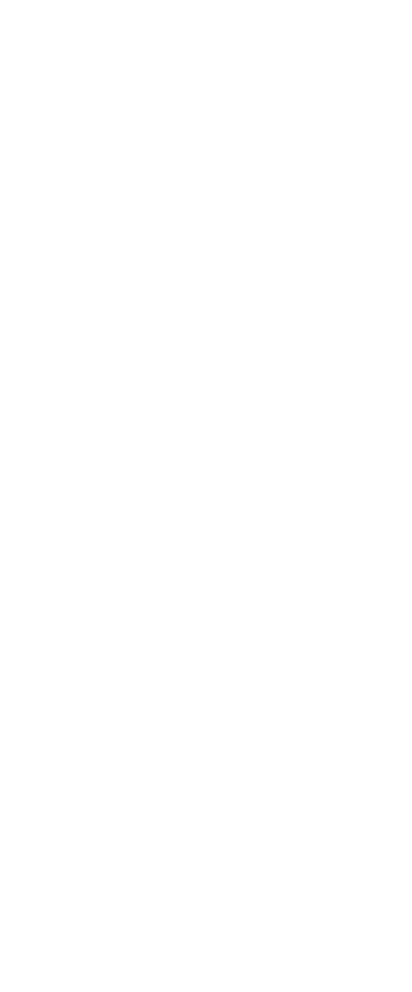
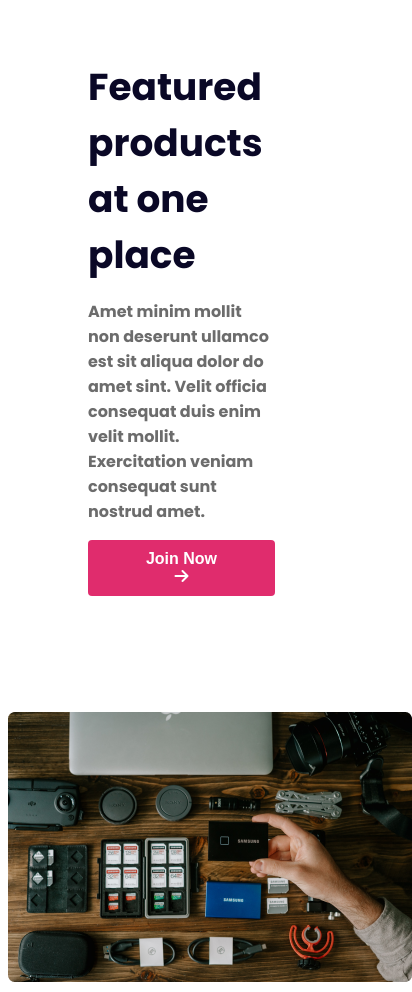
Before and after one commit to asmaulhosna1/responsive-hw, a plain HTML site: page index.html in a window 390 px wide. Shown: the whole page, 412 px wide, since content can reach past the window. Before the commit the page ends 844 px from the top, so only its background shows below. Drawn offline with Linux system fonts and the light colour scheme.

Commit message:
added featured section with responsive

```diff
--- a/index.html
+++ b/index.html
@@ -5,8 +5,28 @@
     <meta name="viewport" content="width=device-width, initial-scale=1.0">
     <title>Document</title>
     <link rel="stylesheet" href="styles/influencer.css">
+    <link rel="stylesheet" href="https://cdnjs.cloudflare.com/ajax/libs/font-awesome/6.7.2/css/all.min.css" integrity="sha512-Evv84Mr4kqVGRNSgIGL/F/aIDqQb7xQ2vcrdIwxfjThSH8CSR7PBEakCr51Ck+w+/U6swU2Im1vVX0SVk9ABhg==" crossorigin="anonymous" referrerpolicy="no-referrer" />
 </head>
-<body>
+<body class="poppins-bold ">
+    <header>
+
+    </header>
+    <main>
+        <section class="feautred display-flex">
+            <div class="feautred-pic">
+                <img src="images/gear.png" alt="">
+            </div>
+            <div class="feautred-container">
+                <h2 class="feautred-title">Featured products at one place</h2>
+                <p class="fetured-description">Amet minim mollit non deserunt ullamco est sit aliqua dolor do amet sint. Velit officia consequat duis enim velit mollit. Exercitation veniam consequat sunt nostrud amet.</p>
+                <button class="btn">Join Now<i class="fa-solid fa-arrow-right"></i></button>
+            </div>
+        </section>
+
+    </main>
+    <footer>
+
+    </footer>
 
 </body>
 </html>
--- a/styles/influencer.css
+++ b/styles/influencer.css
@@ -5,3 +5,59 @@
     font-weight: 700;
     font-style: normal;
   }
+  /* shared style  */
+  .display-flex{
+    display: flex;
+  }
+  /* feautred style  */
+  .feautred{
+    max-width: 1110px;
+    margin: 0 auto;
+    gap: 96px;
+  }
+  .feautred-container{
+    width: 610px;
+    /* justify-content: center;
+    align-items: center; */
+  }
+  .feautred-title{
+    font-size: 2.34rem;
+    font-weight: 700;
+    color: #0A0826;
+    margin-bottom: 16px;
+
+  }
+  .fetured-description{
+    font-size: 1rem;
+    font-weight: 700;
+    color: #6C6C6C;
+
+  }
+  .btn{
+    font-size: 1rem;
+    font-weight: 700;
+    color: white;
+    padding: 10px 56px;
+    border-radius: 4px;
+    border: none;
+    background-color: #E02C6D;
+  }
+  .feautred-pic{
+    width:410px;
+  }
+
+  /* responsive for small device */
+  @media screen  and (max-width:576px){
+    .display-flex{
+        flex-direction: column-reverse;
+    }
+    .feautred-pic{
+       width: 50%;
+      }
+      .feautred-container{
+        width: 50%;
+        margin: 20px 0;
+       padding-left: 80px;
+      }
+
+    }
```
